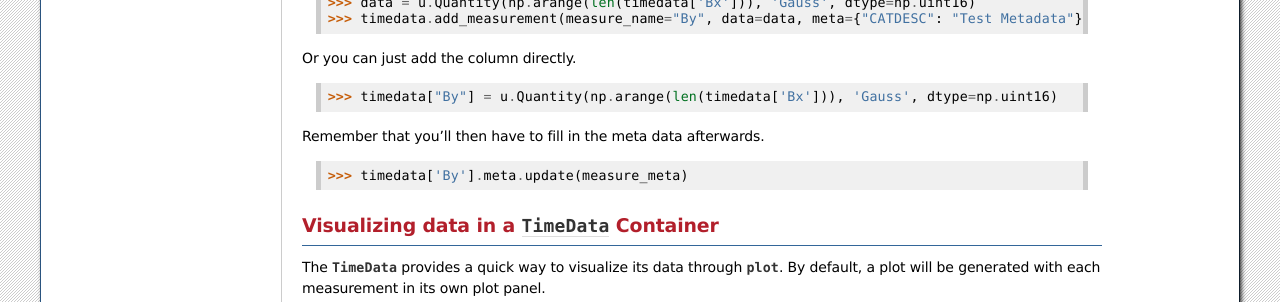
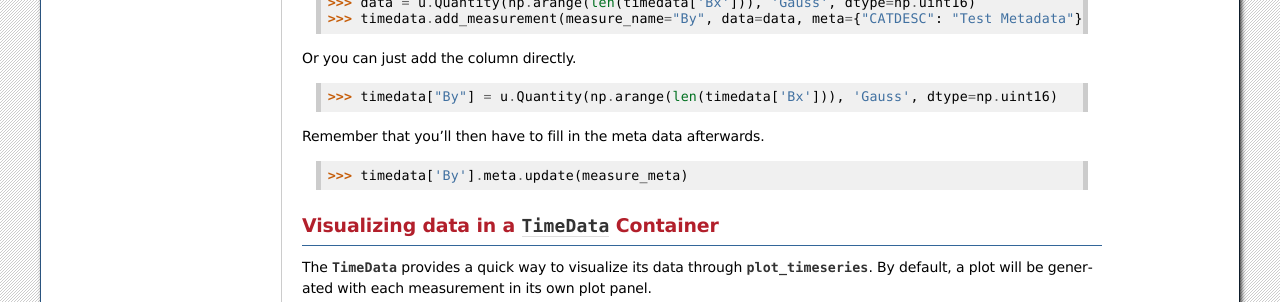
Before and after one commit to HERMES-SOC/hermes_core, a Sphinx documentation site: the page built from docs/user-guide/reading_writing_data.rst, in a window 1280 px wide and 900 px high, scrolled down 2575 px, cut to the strip 0-302 px from the top of the window. Built offline with Sphinx 7.4.7, drawn with Linux system fonts in a browser that asks for light colours; the version number could not be read and is left out.

Commit message:
Cleanup Axes Labeling and Update Docs

```diff
--- a/docs/user-guide/reading_writing_data.rst
+++ b/docs/user-guide/reading_writing_data.rst
@@ -152,7 +152,7 @@ Remember that you'll then have to fill in the meta data afterwards.
 
 Visualizing data in a ``TimeData`` Container
 ============================================
-The :py:class:`~hermes_core.timedata.TimeData` provides a quick way to visualize its data through `~hermes_core.timedata.TimeData.plot`.
+The :py:class:`~hermes_core.timedata.TimeData` provides a quick way to visualize its data through `~hermes_core.timedata.TimeData.plot_timeseries`.
 By default, a plot will be generated with each measurement in its own plot panel.
 
 .. plot::
@@ -172,7 +172,7 @@ By default, a plot will be generated with each measurement in its own plot panel
     >>> timedata.add_measurement(measure_name=f"By", data=u.Quantity(by, 'nanoTesla', dtype=np.int16))
     >>> timedata.add_measurement(measure_name=f"Bz", data=u.Quantity(bz, 'nanoTesla', dtype=np.int16))
     >>> fig = plt.figure()
-    >>> timedata.plot() # doctest: +SKIP
+    >>> timedata.plot_timeseries() # doctest: +SKIP
     >>> plt.show() # doctest: +SKIP
 
 Writing a CDF File
```
Also changed, not shown: 1 other file.
